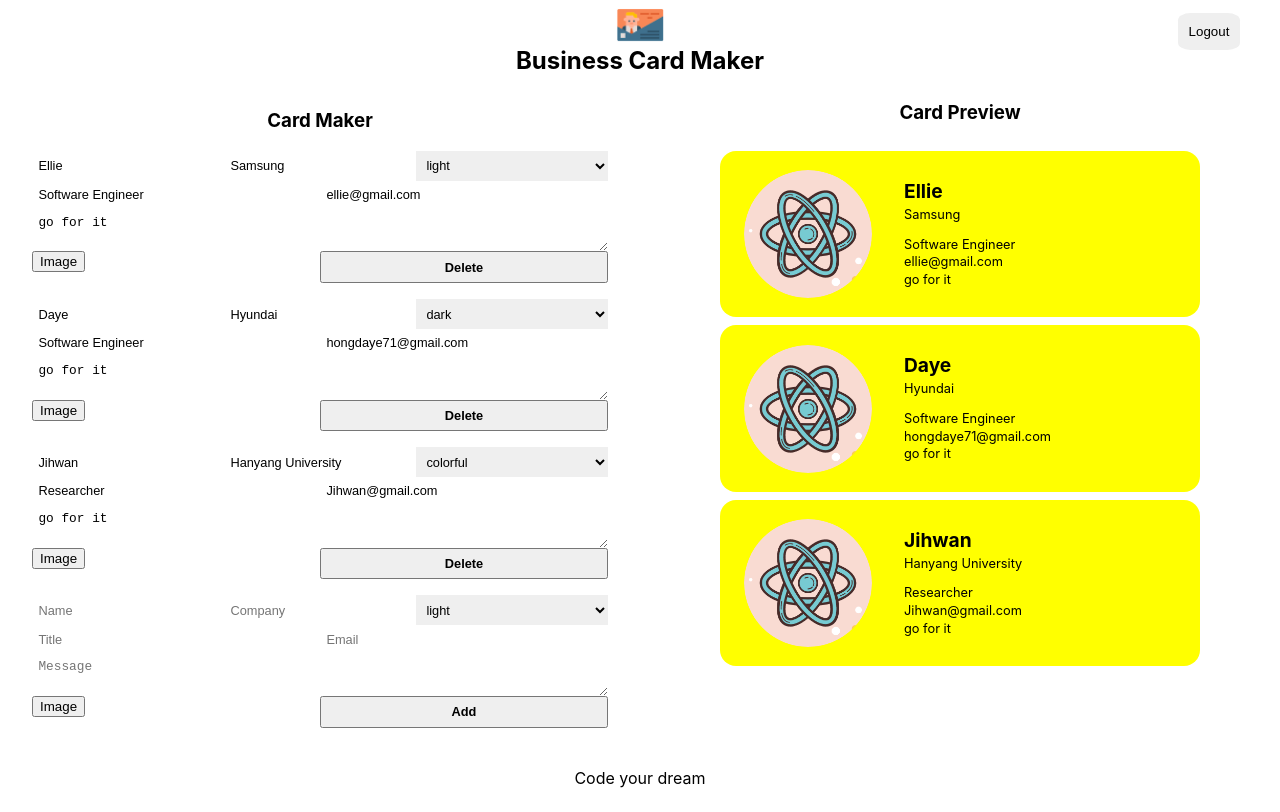
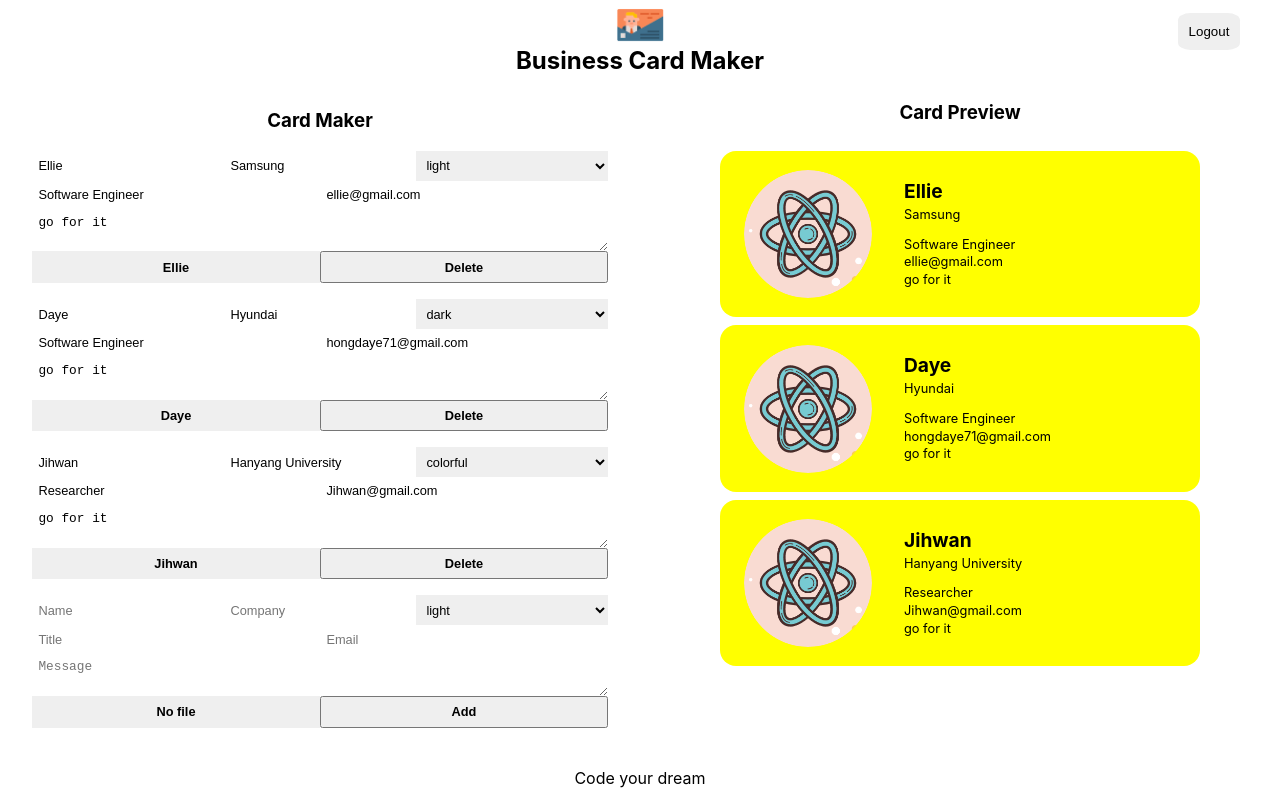
Before and after one commit to HongDaye71/React_BusinessCard, a React (Create React App) app: page /maker in a window 1280 px wide. Built offline with nearby package versions, Linux system fonts and the light colour scheme; no server answers; sample sign-in values are in the browser's storage.

Commit message:
20220705_이미지업로드(UI/서버연결)

```diff
--- a/src/app.jsx
+++ b/src/app.jsx
@@ -3,13 +3,13 @@
 import Login from './components/login/login';
 import Maker from './components/maker/maker';
 
-function App({ authService }) {
+function App({ FileInput, authService }) {
   return (
   <div className={styles.app}>
     <BrowserRouter>
       <Routes>
         <Route path='/' exact element={<Login authService={authService}/>} />
-        <Route path='/maker' exact element={<Maker authService={authService}/>} />
+        <Route path='/maker' exact element={<Maker FileInput={FileInput} authService={authService}/>} />
       </Routes>
     </BrowserRouter>
   </div>
--- a/src/components/card_add_form/card_add_form.jsx
+++ b/src/components/card_add_form/card_add_form.jsx
@@ -1,9 +1,8 @@
-import React, { useRef } from 'react';
+import React, { useRef, useState } from 'react';
 import Button from '../button/button';
-import Image_file_input from '../image_file_input/image_file_input';
 import styles from './card_add_form.module.css'
 
-const CardAddForm = ({ onAdd }) => {
+const CardAddForm = ({ FileInput, onAdd }) => {
     const formRef = useRef();
     const nameRef = useRef();
     const companyRef = useRef();
@@ -11,6 +10,14 @@
     const titleRef = useRef();
     const emailRef = useRef();
     const messageRef = useRef();
+    const [file, setFile] = useState({ fileName: null, fileURL: null });
+
+    const onFileChange = file => {
+        setFile({
+            fileName: file.name,
+            fileURL: file.url,
+        });
+    }
 
     const onSubmit = (event) => {
         event.preventDefault();
@@ -22,10 +29,11 @@
             title : titleRef.current.value || '',
             email : emailRef.current.value || '',
             message : messageRef.current.value || '',
-            fileName: '',
-            fileURL: '',
+            fileName: file.fileName || '',
+            fileURL: file.fileURL || '',
         };
         formRef.current.reset(); //제출 시, value reset
+        setFile({ fileName: null, fileURL: null })
         onAdd(card);
     }
 
@@ -42,7 +50,7 @@
             <input ref={emailRef} className={styles.input} type="text" name="email" placeholder="Email" />
             <textarea ref={messageRef} className={styles.textarea} name="message" placeholder="Message"></textarea>
             <div className={styles.fileInput}>
-                <Image_file_input />
+                <FileInput name={file.fileName} onFileChange={onFileChange}/>
             </div>
             <Button name='Add' onClick={onSubmit} />
         </form>
--- a/src/components/card_edit_form/card_edit_form.jsx
+++ b/src/components/card_edit_form/card_edit_form.jsx
@@ -1,9 +1,8 @@
 import React, { useRef } from 'react';
 import Button from '../button/button';
-import Image_file_input from '../image_file_input/image_file_input';
 import styles from './card_edit_form.module.css'
 
-const Card_edit_form = ({ card, updateCard, deleteCard }) => {
+const Card_edit_form = ({ FileInput, card, updateCard, deleteCard }) => {
     const nameRef = useRef();
     const companyRef = useRef();
     const themeRef = useRef();
@@ -21,6 +20,14 @@
         fileName,
         fileURL,
     } = card;
+
+    const onFileChange = file => {
+        updateCard({
+            ...card,
+            fileName: file.name,
+            fileURL: file.url,
+        })
+    }
 
     const onChange = (event) => {
         if (event.currentTarget == null) {
@@ -50,7 +57,7 @@
             <input className={styles.input} type="text" name="email" ref={emailRef} value={email} onChange={onChange}/>
             <textarea className={styles.textarea} name="message" ref={messageRef} value={message} onChange={onChange}></textarea>
             <div className={styles.fileInput}>
-                <Image_file_input />
+                <FileInput name={name} onFileChange={onFileChange}/>
             </div>
             <Button name='Delete' onClick={onSubmit} />
         </form>
--- a/src/components/editor/editor.jsx
+++ b/src/components/editor/editor.jsx
@@ -3,17 +3,18 @@
 import Card_edit_form from '../card_edit_form/card_edit_form';
 import styles from './editor.module.css'
 
-const Editor = ({ cards, addCard, updateCard, deleteCard }) =>
+const Editor = ({ FileInput, cards, addCard, updateCard, deleteCard }) =>
     <section className={styles.editor}>
         <h1 className={styles.title}>Card Maker</h1>
         {Object.keys(cards).map(key => (
             <Card_edit_form
             key={key}
+            FileInput={FileInput}
             card={cards[key]}
             updateCard={updateCard}
             deleteCard={deleteCard}/>
         ))}
-        <CardAddForm onAdd={addCard}/>
+        <CardAddForm FileInput={FileInput} onAdd={addCard}/>
     </section>
 
 export default Editor;
--- a/src/components/image_file_input/image_file_input.jsx
+++ b/src/components/image_file_input/image_file_input.jsx
@@ -1,6 +1,48 @@
-import React from 'react';
+import React, { useRef }from 'react';
 import styles from './image_file_input.module.css';
 
-const Image_file_input = (props) => <button>Image</button>;
+const Image_file_input = ({ imageUploader, name, onFileChange }) => {
+    const inputRef = useRef();
+    const onButtonClick = (event) => {
+        event.preventDefault();
+        inputRef.current.click();
+    }
+    const onChange = async event => {
+        console.log(event.target.files[0]);
+        const uploaded = await imageUploader.upload(event.target.files[0]);
+        console.log(uploaded);
+        //업로드가 완료되면, uploaded에 taget.files[0]할당
+        onFileChange({
+            name: uploaded.original_filename,
+            url: uploaded.url,
+        })
+    };
+
+    return <div className={styles.container}>
+        <input
+            ref={inputRef}
+            className={styles.input}
+            type="file"
+            accept="image/*"
+            name="file"
+            onChange={onChange}/>
+        <button
+            className={styles.button}
+            onClick={onButtonClick}>
+            {name || 'No file'}
+        </button>
+    </div>
+};
 
 export default Image_file_input;
+
+/*
+[onButtonClick]
+인풋의 UI를 수정할 수 없으므로 style을 사용하여 인풋은 보이지 않도록 하고 버튼클릭 시 인풋을 클릭하는 효과를 나타내도록 함
+
+[onChange]
+버튼(인풋)이 클릭되었을 때, 사진을 업로드하고 URL을 받아옴
+
+[Etc.]
+Promise: 비동기 처리에 활용되는 객체로 async사용 시 .then등을 사용할 수 있다.
+*/
--- a/src/components/image_file_input/image_file_input.module.css
+++ b/src/components/image_file_input/image_file_input.module.css
@@ -0,0 +1,25 @@
+@value makerLightGrey from '../../common/colors.css';
+
+.container {
+  width: 100%;
+  height: 100%;
+  display: flex;
+}
+
+.input {
+  display: none;
+}
+
+.button {
+  width: 100%;
+  background-color: makerLightGrey;
+  font-weight: bold;
+  cursor: pointer;
+  border: 0;
+  outline: 0;
+  font-size: 0.8rem;
+}
+
+.button:hover {
+  opacity: 0.8;
+}
--- a/src/components/maker/maker.jsx
+++ b/src/components/maker/maker.jsx
@@ -7,7 +7,7 @@
 import Editor from '../editor/editor';
 import Preview from '../preview/preview';
 
-const Maker = ({ authService }) => {
+const Maker = ({ FileInput, authService }) => {
     const [cards, setCards] = useState({
         1: {
             id: '1',
@@ -103,7 +103,12 @@
         <section className={styles.maker}>
             <Header onLogout={onLogout}/>
             <div className={styles.container}>
-                <Editor cards={cards} addCard={createOrUpdateCard} updateCard={createOrUpdateCard} deleteCard={deleteCard}/>
+                <Editor
+                    FileInput={FileInput}
+                    cards={cards}
+                    addCard={createOrUpdateCard}
+                    updateCard={createOrUpdateCard}
+                    deleteCard={deleteCard}/>
                 <Preview cards={cards}/>
             </div>
             <Footer />
--- a/src/index.js
+++ b/src/index.js
@@ -4,12 +4,23 @@
 import App from './app';
 import reportWebVitals from './reportWebVitals';
 import AuthService from './service/auth_service'
+import ImageUploader from './service/image_uploader';
+import Image_file_input from './components/image_file_input/image_file_input';
 
 const authService =  new AuthService();
+const imageUploader = new ImageUploader();
+const FileInput = props => (
+<Image_file_input {...props} imageUploader={imageUploader}/>
+)
+/*
+FileInput: props를 받으면 Image_file_input을 생성하여 전달(props자동전달)
+-> 사용자는 FileInput을 사용해 원하는 모든 props을 FileInput을 통해 전달할 수 있다 (Dependency Injection을 사용하지 않는 경우, imageUploaderA, imageUploaderB전달 시 두 개의 props를 각각 전달해야 하지만 위와같이 Dependency Injection을 사용하면 FileInput하나로 두 개의 props를 전달할 수 있다)*/
+
+
 const root = ReactDOM.createRoot(document.getElementById('root'));
 root.render(
   <React.StrictMode>
-    <App authService={authService}/>
+    <App authService={authService} FileInput={FileInput}/>
   </React.StrictMode>
 );
 
--- /dev/null
+++ b/src/service/image_uploader.js
@@ -0,0 +1,44 @@
+class ImageUploader {
+    async upload(file) {
+        const data = new FormData();
+        data.append('file', file); /*POST에 필요한 데이터 전달*/
+        data.append('upload_preset', 'w9pxjlsr');
+        const result = await fetch(
+          'https://api.cloudinary.com/v1_1/ddwswbchd/upload',
+          {
+            method: 'POST',
+            body: data,
+          }
+        );
+        return await result.json();
+    }
+}
+
+export default ImageUploader;
+
+/*
+ImageUploader: 서버에 이미지 업로드 후 URL등의 결과값 리턴
+
+[이미지 업로드 Dependency Injection과정]
+1. Dependency Injection이 필요한 이유:
+    ImageUploader 컴포넌트 생성 후 Image_file_input에서 사용하고자 할 때에, 5가지 이상의 클래스를 거쳐 props를 전달해야 한다. 만약 Image_file_input이 다수의 props를  전달받게 된다면, 불필요한 코드가 늘어남으로 이를 방지하깅 위해 아래와 같은 방법으로 Dependency Injection을 사용할 수 있다.
+
+2. 과정:
+    (1) props을 전달하는 최상위 파일에서 FileInput을 생성한다 (index.js 파일참고)
+        -> FileInput: Image_file_input이 prop을 전달받으면, 이를 전달
+    (2)
+
+* Dependency Injection: 어떤 함수나 클래스가 사용하는 다른 함수나 클래스를 외부에서 생성하여 넣어주는 것
+
+[Cloudinary Image Upload API]
+'w9pxjlsr':
+Cloudinary 사이트 접속 - setting - upload - Add upload preset - Unsigned 및 기타설정 - Save - Unsigned Name
+URL:
+'https://api.cloudinary.com/v1_1/<cloud_name>/<resource_type>/upload'
+
+[REST API]
+POST: POST를 통해 해당 URL을 요청하면 리소스 생성
+GET: GET을 통해 해당 리소스를 조회하고 자세한 정보를 가져옴
+PUT: PUT을 통해 리소스 수정
+DELETE: DELETE을 통해 리소스 삭제
+*/
```
